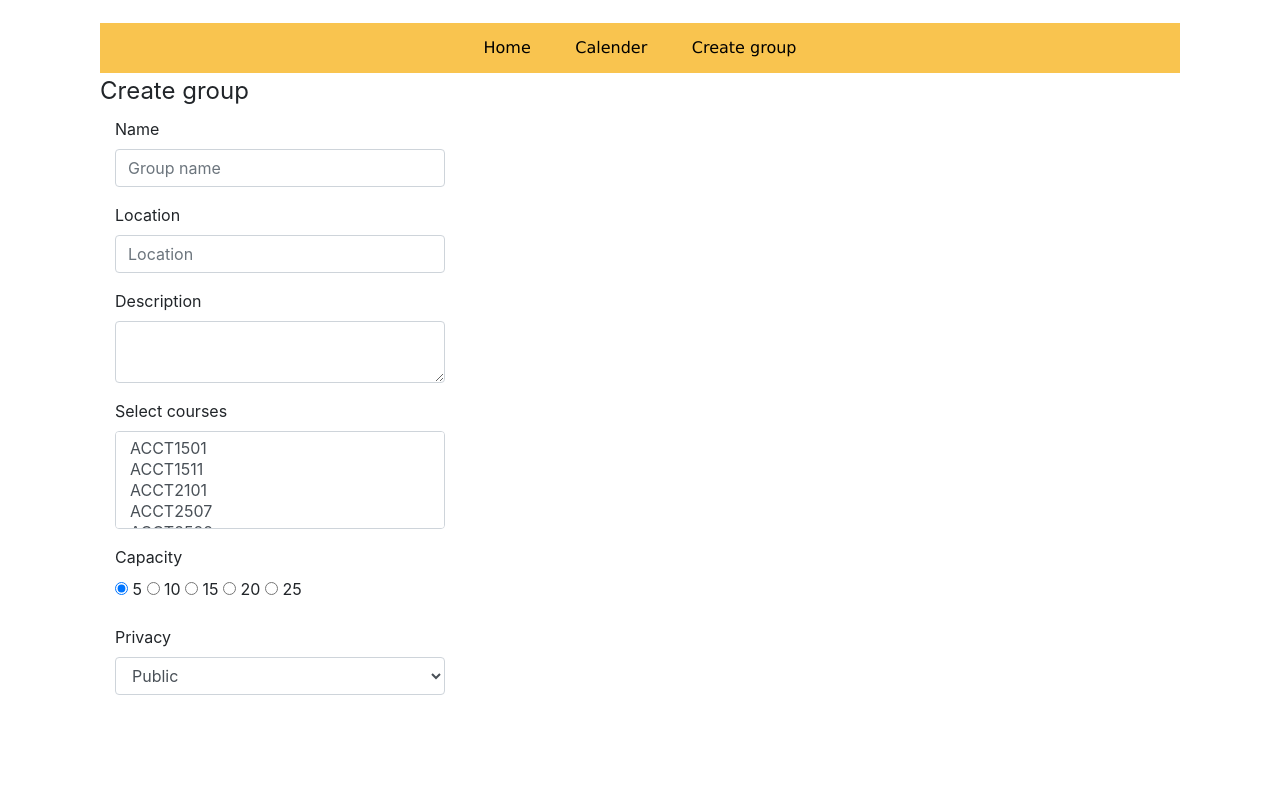
After one commit to bowdens/microsoft_III, a Flask app: page /create in a window 1280 px wide. The commit adds this page. Shown: the part 401-1212 px from the top of the page. Run offline with Flask 2, Linux system fonts and the light colour scheme; some libraries are stand-ins or nearby versions.

Commit message:
create group page

```diff
--- a/frontend/routes.py
+++ b/frontend/routes.py
@@ -25,6 +25,12 @@ def homepage():
     #just have a list of group names, date-time, course
     return flask.render_template('homepage.html', groups=groups)
 
+@app.route('/create', methods=['GET', 'POST'])
+def create():
+    if flask.request.method == 'POST':
+        pass
+    return flask.render_template('create.html')
+
 @app.route('/logout')
 def logout():
     flask_login.logout_user()
--- a/frontend/templates/base.html
+++ b/frontend/templates/base.html
@@ -1,5 +1,8 @@
 <!DOCTYPE html>
 <html lang="en" >
+    <head>
+    {% block header %}{% endblock %}
+    </head>
 		<style>
 				body {
 		margin: 100px;
@@ -47,11 +50,12 @@
 		<img src="https://www.unsw.edu.au/sites/default/files/UNSW_0.png"><br>
 		<br>
 		<div class="nav">
-		<ul>
+		<ul style="width:100%;>
 		   <font face = "Geneva" color="black" size = '3' weight: '3'>
 
 		      <li class="home"><a href = "{{url_for('homepage')}}">Home</a></li>
 		      <li class="dashboard"><a href = "{{url_for('homepage')}}">Calender</a></li>
+          <li class="dashboard"><a href = "{{url_for('create')}}">Create group</a></li>
 		</ul>
 		<br>
 		<br>
--- /dev/null
+++ b/frontend/templates/create.html
@@ -0,0 +1,99 @@
+{% extends 'base.html' %}
+
+{% block header %}
+<link rel="stylesheet" href="//stackpath.bootstrapcdn.com/bootstrap/4.1.3/css/bootstrap.min.css">
+<script src="//stackpath.bootstrapcdn.com/bootstrap/4.1.3/js/bootstrap.min.js"></script>
+{% endblock %}
+
+{% block content %}
+<form class="form-horizontal">
+<fieldset>
+
+<!-- Form Name -->
+<legend>Create group</legend>
+
+<!-- Text input-->
+<div class="form-group">
+  <label class="col-md-4 control-label" for="name">Name</label>
+  <div class="col-md-4">
+  <input id="name" name="name" type="text" placeholder="Group name" class="form-control input-md" required="">
+
+  </div>
+</div>
+
+<!-- Text input-->
+<div class="form-group">
+  <label class="col-md-4 control-label" for="location">Location</label>
+  <div class="col-md-4">
+  <input id="location" name="location" type="text" placeholder="Location" class="form-control input-md" required="">
+
+  </div>
+</div>
+
+<!-- Textarea -->
+<div class="form-group">
+  <label class="col-md-4 control-label" for="description">Description</label>
+  <div class="col-md-4">
+    <textarea class="form-control" id="description" name="description"></textarea>
+  </div>
+</div>
+
+<!-- Select Multiple -->
+<div class="form-group">
+  <label class="col-md-4 control-label" for="courses">Select courses</label>
+  <div class="col-md-4">
+    <select id="courses" name="courses" class="form-control" multiple="multiple">
+      <option value="ACCT1501">ACCT1501</option>
+      <option value="ACCT1511">ACCT1511</option>
+      <option value="ACCT2101">ACCT2101</option>
+      <option value="ACCT2507">ACCT2507</option>
+      <option value="ACCT2522">ACCT2522</option>
+      <option value="ACCT2542">ACCT2542</option>
+      <option value="ACCT3202">ACCT3202</option>
+    </select>
+  </div>
+</div>
+
+<!-- Multiple Radios (inline) -->
+<div class="form-group">
+  <label class="col-md-4 control-label" for="max_capacity">Capacity</label>
+  <div class="col-md-4">
+    <label class="radio-inline" for="max_capacity-0">
+      <input type="radio" name="max_capacity" id="max_capacity-0" value="5" checked="checked">
+      5
+    </label>
+    <label class="radio-inline" for="max_capacity-1">
+      <input type="radio" name="max_capacity" id="max_capacity-1" value="10">
+      10
+    </label>
+    <label class="radio-inline" for="max_capacity-2">
+      <input type="radio" name="max_capacity" id="max_capacity-2" value="15">
+      15
+    </label>
+    <label class="radio-inline" for="max_capacity-3">
+      <input type="radio" name="max_capacity" id="max_capacity-3" value="20">
+      20
+    </label>
+    <label class="radio-inline" for="max_capacity-4">
+      <input type="radio" name="max_capacity" id="max_capacity-4" value="25">
+      25
+    </label>
+  </div>
+</div>
+
+<!-- Select Basic -->
+<div class="form-group">
+  <label class="col-md-4 control-label" for="privacy">Privacy</label>
+  <div class="col-md-4">
+    <select id="privacy" name="privacy" class="form-control">
+      <option value="1">Public</option>
+      <option value="2">Invite only</option>
+      <option value="3">Private</option>
+    </select>
+  </div>
+</div>
+
+</fieldset>
+</form>
+
+{% endblock %}
```
